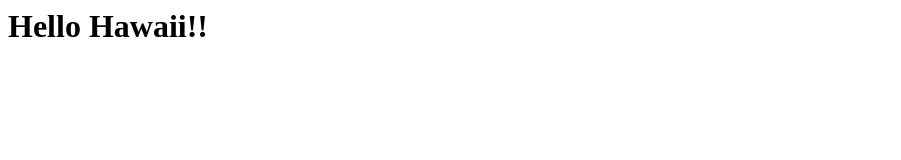
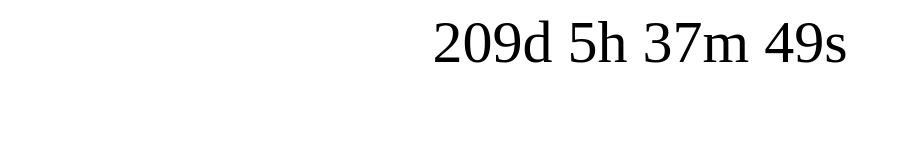
Before and after one commit to madelektrik/hawaii, a plain HTML site: page index.html in a window 1280 px wide. Shown: the whole page, without its empty margins (0-901 px from the left). Drawn offline with Linux system fonts and the light colour scheme.

Commit message:
Added countdown timer

```diff
--- a/index.html
+++ b/index.html
@@ -1 +1,49 @@
-<h1>Hello Hawaii!!</h1>
+<!DOCTYPE HTML>
+<html>
+<head>
+<meta name="viewport" content="width=device-width, initial-scale=1">
+<style>
+p {
+  text-align: center;
+  font-size: 60px;
+  margin-top:0px;
+}
+</style>
+</head>
+<body>
+
+<p id="demo"></p>
+
+<script>
+// Set the date we're counting down to
+var countDownDate = new Date("Nov 22, 2018 10:40:00").getTime();
+
+// Update the count down every 1 second
+var x = setInterval(function() {
+
+    // Get todays date and time
+    var now = new Date().getTime();
+
+    // Find the distance between now an the count down date
+    var distance = countDownDate - now;
+
+    // Time calculations for days, hours, minutes and seconds
+    var days = Math.floor(distance / (1000 * 60 * 60 * 24));
+    var hours = Math.floor((distance % (1000 * 60 * 60 * 24)) / (1000 * 60 * 60));
+    var minutes = Math.floor((distance % (1000 * 60 * 60)) / (1000 * 60));
+    var seconds = Math.floor((distance % (1000 * 60)) / 1000);
+
+    // Output the result in an element with id="demo"
+    document.getElementById("demo").innerHTML = days + "d " + hours + "h "
+    + minutes + "m " + seconds + "s ";
+
+    // If the count down is over, write some text
+    if (distance < 0) {
+        clearInterval(x);
+        document.getElementById("demo").innerHTML = "EXPIRED";
+    }
+}, 1000);
+</script>
+
+</body>
+</html>
```
